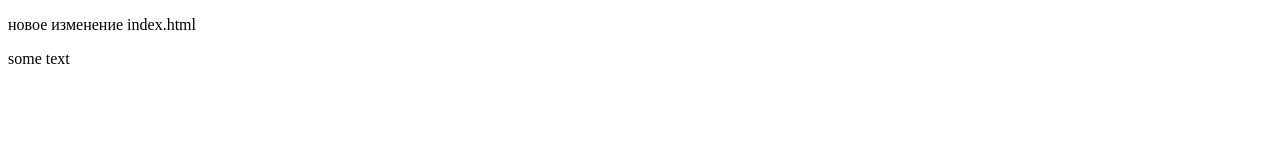
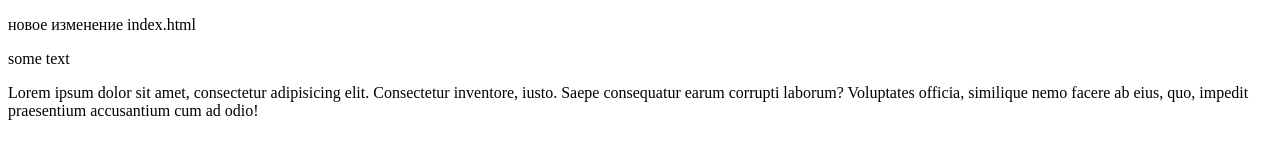
Before and after one commit to TsoyR/GeekBrainsMySQL, a plain HTML site: page repo/index.html in a window 1280 px wide. Drawn offline with Linux system fonts and the light colour scheme.

Commit message:
third commit

```diff
--- a/repo/index.html
+++ b/repo/index.html
@@ -5,6 +5,7 @@
     <title>Git урок </title>
     <p> новое изменение index.html</p>
     <p>some text</p>
+    <p>Lorem ipsum dolor sit amet, consectetur adipisicing elit. Consectetur inventore, iusto. Saepe consequatur earum corrupti laborum? Voluptates officia, similique nemo facere ab eius, quo, impedit praesentium accusantium cum ad odio!</p>
 </head>
 <body>
 
```
